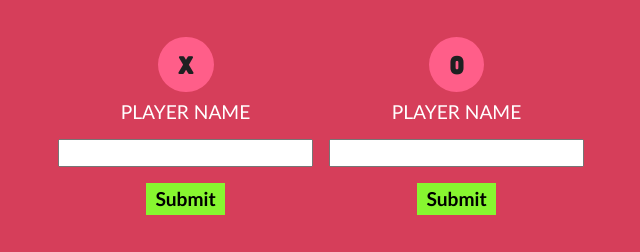
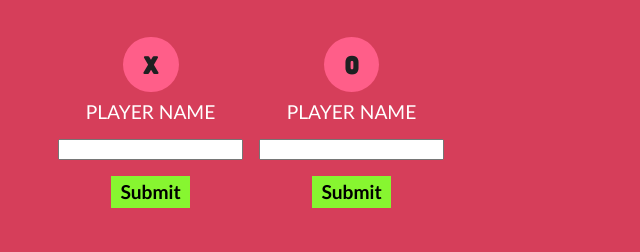
Before and after one commit to Anson558/tic-tac-toe, a plain HTML site: page index.html in a window 1280 px wide. Shown: the part 91-343 px from the top of the page, without its empty margins (406-1046 px from the left). Drawn offline with Linux system fonts and the light colour scheme.

Commit message:
ios blue button fix

```diff
--- a/styles/styles.css
+++ b/styles/styles.css
@@ -13,7 +13,6 @@
 
 body {
     background-color: #d63e5a;
-    color: #1e2021;
     font-family: 'Gill Sans', 'Gill Sans MT', Calibri, 'Trebuchet MS', sans-serif;
     text-align: center;
 }
@@ -27,6 +26,7 @@ body {
 
 * {
     margin: 0.5rem auto;
+    color: #1e2021;
 }
 
 h1 {
@@ -71,10 +71,6 @@ label, p {
     display: block;
 }
 
-input {
-    font-size: 1.2rem;
-}
-
 #player-turn-name {
     color: #87f630;
     font-weight: bold;
```
